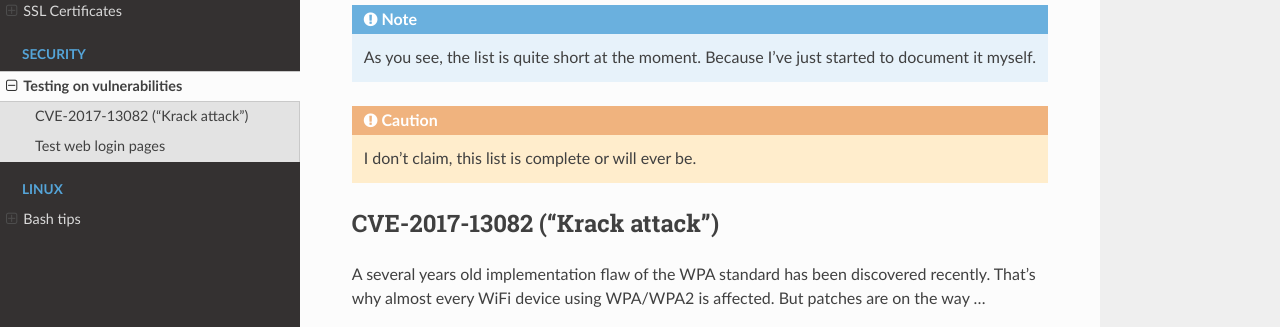
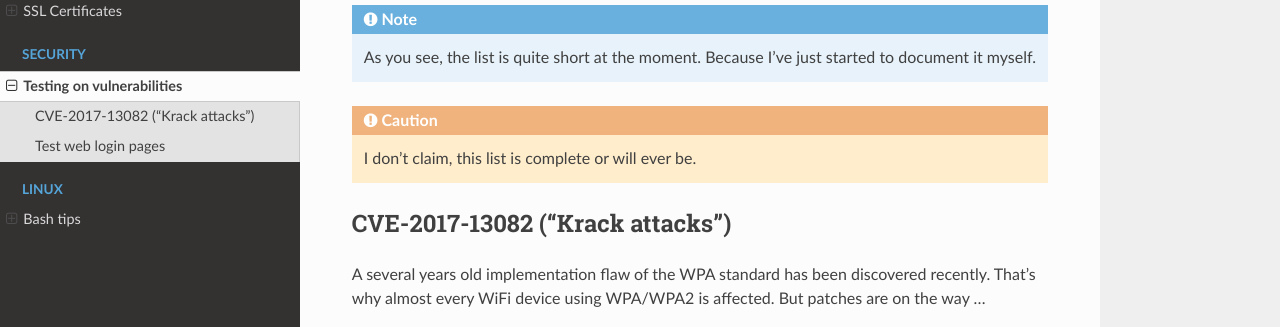
Before and after one commit to awenny/mydocs, a Sphinx documentation site: the page built from docs/source/vulnerability_test.rst, in a window 1280 px wide and 1023 px high. Shown: the part 299-626 px from the top of the window. Built offline with Sphinx 7.4.7 and the Read the Docs theme 2.0.0, drawn with Linux system fonts in a browser that asks for light colours.

Commit message:
Fixed small typos

```diff
--- a/docs/source/time_lapse.rst
+++ b/docs/source/time_lapse.rst
@@ -18,8 +18,8 @@
 shell script.
 
 What needs to be done in two steps. Apparently, ``ffmpeg`` cannot process the
-time lapse video directly from normal speed videos. That's why you need to steps
-until final result:
+time lapse video directly from normal speed videos. That's why you need two
+steps until final result:
 
 #. Create stills (as images) on a regular basis
 #. Combine these stills as one time lapse video file
--- a/docs/source/vulnerability_test.rst
+++ b/docs/source/vulnerability_test.rst
@@ -15,8 +15,8 @@
 
 .. caution:: I don't claim, this list is complete or will ever be.
 
-CVE-2017-13082 ("Krack attack")
-===============================
+CVE-2017-13082 ("Krack attacks")
+================================
 
 A several years old implementation flaw of the WPA standard has been discovered
 recently. That's why almost every WiFi device using WPA/WPA2 is affected. But
```
